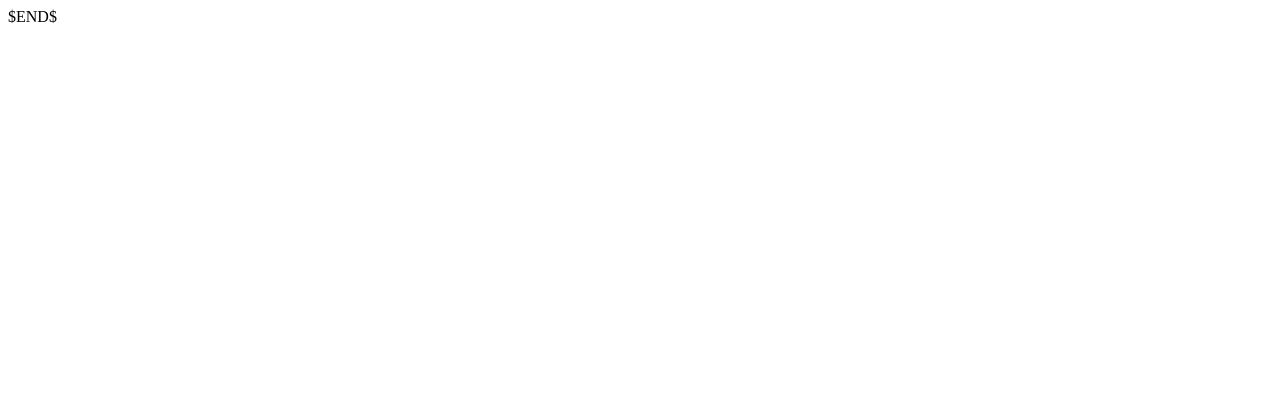
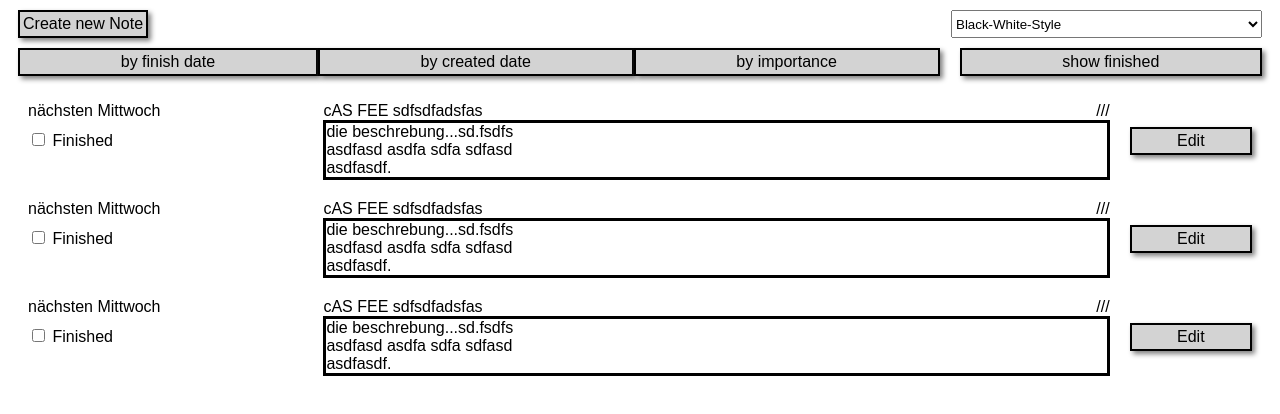
Before and after one commit to t1brunne/cas-fee-projekt1, a plain HTML site: page index.html in a window 1280 px wide. Drawn offline with Linux system fonts and the light colour scheme.

Commit message:
added files

```diff
--- a/css/styles.css
+++ b/css/styles.css
@@ -0,0 +1,173 @@
+body {
+    font-family: Arial, Helvetica, sans-serif;
+}
+a {
+    text-decoration: none;
+    color: black;
+}
+nav > div{
+    margin: 10px;
+    white-space: nowrap;
+}
+
+#ddStyle {
+    width: 25%;
+}
+
+nav > div {
+    justify-content: space-between;
+    display: flex;
+}
+nav > div:last-child > div {
+    flex-grow: 1;
+}
+
+nav > div:last-child > div:nth-child(3){
+    margin-right: 20px;
+}
+
+.button{
+    border:solid black 2px;
+    padding: 3px;
+    margin: 0;
+    background-color: lightgrey;
+    text-align: center;
+    box-shadow: 3px 3px 5px grey;
+}
+
+.button:hover {
+    box-shadow: 3px 3px 5px black;
+    background-color: grey
+}
+
+.noteElement {
+    display: flex;
+}
+
+ul {
+    padding: 0;
+}
+
+#notes{
+    margin: 10px;
+}
+
+.noteElement{
+    display:flex;
+    justify-content: space-between;
+}
+
+.noteInfo   {
+    display:flex;
+    width: 90%;
+    /*background: yellow;*/
+}
+
+.noteBody {
+    display: flex;
+    justify-content: space-between;
+    flex-direction:column;
+    flex-grow: 1;
+    /*border: solid brown;*/
+    padding: 10px;
+}
+
+.noteBody > div:first-child{
+    display:flex;
+    justify-content: space-between;
+}
+
+.noteHeader {
+    display: flex;
+    justify-content: flex-start;
+    /*border: solid;*/
+    flex-direction: column;
+    width: 25%;
+    padding: 10px;
+    white-space: nowrap;
+
+}
+
+.noteHeader > div:last-child{
+    margin-top: 10px;
+}
+.noteEdit{
+    display: flex;
+    width: 10%;
+    /*border: green solid;*/
+    flex-direction: column;
+    padding: 10px;
+    justify-content: space-around;
+}
+
+.description {
+    border: solid;
+}
+
+
+
+/* edit page*/
+
+
+.editFields {
+    display: flex;
+    flex-wrap: wrap;
+    justify-content: space-around;
+    margin: 10px;
+}
+
+.editFields > div > * {
+    margin: 10px;
+
+}
+
+.editFields div:nth-child(odd) {
+    flex-basis: 20%;
+    min-width: 100px;
+    display: flex;
+    align-items: center;
+}
+
+
+.editFields div:nth-child(even) {
+    flex-basis: 80%;
+    display:flex;
+}
+.editFields div:nth-child(even) > :first-child {
+    flex-basis: 80%;
+}
+.editFields div:nth-last-child(3) {
+    flex-basis: 100%;
+}
+.editFields div:nth-last-child(2) {
+    flex-grow: 2;
+}
+.editFields div:last-child {
+    flex-basis: auto;
+}
+
+textarea {
+    height: 200px;
+}
+
+/* Rating System*/
+
+#ratingSystem {
+    border: none;
+    flex-basis: auto;
+}
+#ratingSystem > input {
+    display: none;
+}
+#ratingSystem > label:before {
+    content: "\2607";
+    font-size:40px;
+    font-weight: bold;
+}
+#ratingSystem > label {
+    color: #ddd;
+    float: right; /* muss gekehrt werden, damit die nachfolgenden Elemente entsprechend gelabelt werden können*/
+}
+
+#ratingSystem > input:checked ~ label /* show gold star when clicked (for all labels)*/
+{color: orange;}
--- a/index.html
+++ b/index.html
@@ -2,9 +2,125 @@
 <html lang="en">
 <head>
     <meta charset="UTF-8">
-    <title>$Title$</title>
+    <title>Note Pro</title>
+    <link rel="stylesheet" href="css/styles.css">
+
 </head>
 <body>
-$END$
+
+<nav>
+    <div>
+        <a id="btnCreateNewNote" class="button" href="edit.html">Create new Note</a>
+        <select id="ddStyle" name="ddStyle" title="themeSwitcher">
+            <option>Black-White-Style</option>
+            <option>Color-Style</option>
+        </select>
+    </div>
+    <div>
+
+        <div class="button">by finish date
+        </div>
+        <div class="button">by created date</div>
+        <div class="button">by importance</div>
+
+
+        <div>
+            <div class="button"> show finished</div>
+        </div>
+    </div>
+</nav>
+
+<section id="notes">
+
+    <ul class="notesList">
+        <li class="noteElement">
+            <div class="noteInfo">
+                <div class="noteHeader">
+                    <div>nächsten Mittwoch</div>
+                    <div>
+                        <input id="cbx1" type="checkbox">
+                        <label for="cbx1">Finished</label>
+                    </div>
+                </div>
+                <div class="noteBody">
+                    <div>
+                        <div class="noteTitle">cAS FEE sdfsdfadsfas</div>
+                        <div class="noteImportance">///</div>
+                    </div>
+                    <div class="description">die beschrebung...sd.fsdfs<br>
+                        asdfasd
+                        asdfa
+                        sdfa
+                        sdfasd<br>
+                        asdfasdf.
+                    </div>
+                </div>
+            </div>
+            <div class="noteEdit">
+                <a class="button" href="edit.html">Edit</a>
+            </div>
+
+        </li>
+        <li class="noteElement">
+            <div class="noteInfo">
+                <div class="noteHeader">
+                    <div>nächsten Mittwoch</div>
+                    <div>
+                        <input id="cbx1" type="checkbox">
+                        <label for="cbx1">Finished</label>
+                    </div>
+                </div>
+                <div class="noteBody">
+                    <div>
+                        <div class="noteTitle">cAS FEE sdfsdfadsfas</div>
+                        <div class="noteImportance">///</div>
+                    </div>
+                    <div class="description">die beschrebung...sd.fsdfs<br>
+                        asdfasd
+                        asdfa
+                        sdfa
+                        sdfasd<br>
+                        asdfasdf.
+                    </div>
+                </div>
+            </div>
+            <div class="noteEdit">
+                <a class="button" href="edit.html">Edit</a>
+            </div>
+
+        </li>
+        <li class="noteElement">
+            <div class="noteInfo">
+                <div class="noteHeader">
+                    <div>nächsten Mittwoch</div>
+                    <div>
+                        <input id="cbx1" type="checkbox">
+                        <label for="cbx1">Finished</label>
+                    </div>
+                </div>
+                <div class="noteBody">
+                    <div>
+                        <div class="noteTitle">cAS FEE sdfsdfadsfas</div>
+                        <div class="noteImportance">///</div>
+                    </div>
+                    <div class="description">die beschrebung...sd.fsdfs<br>
+                        asdfasd
+                        asdfa
+                        sdfa
+                        sdfasd<br>
+                        asdfasdf.
+                    </div>
+                </div>
+            </div>
+            <div class="noteEdit">
+                <a class="button" href="edit.html">Edit</a>
+            </div>
+
+        </li>
+    </ul>
+
+</section>
+
+
 </body>
 </html>
```
Also changed, not shown: edit.html (+38 -10 lines).
